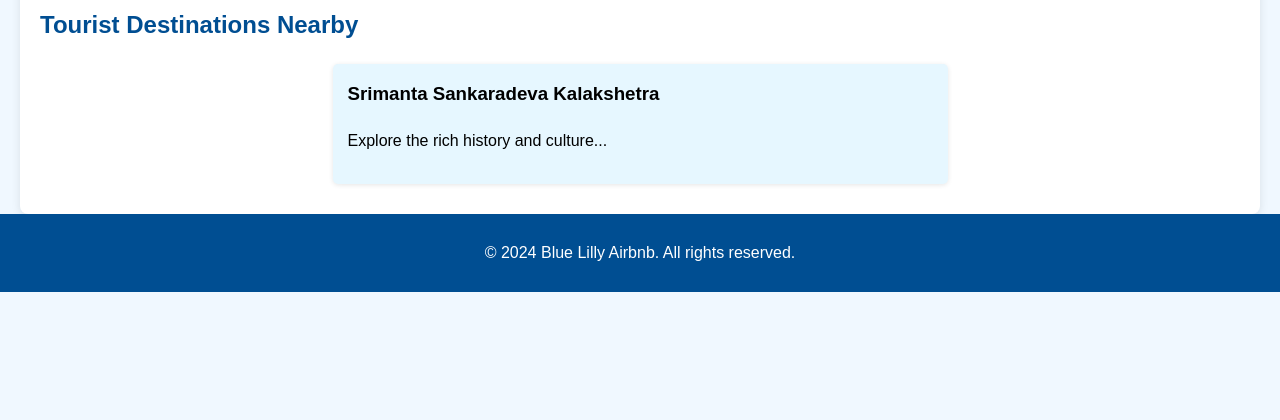
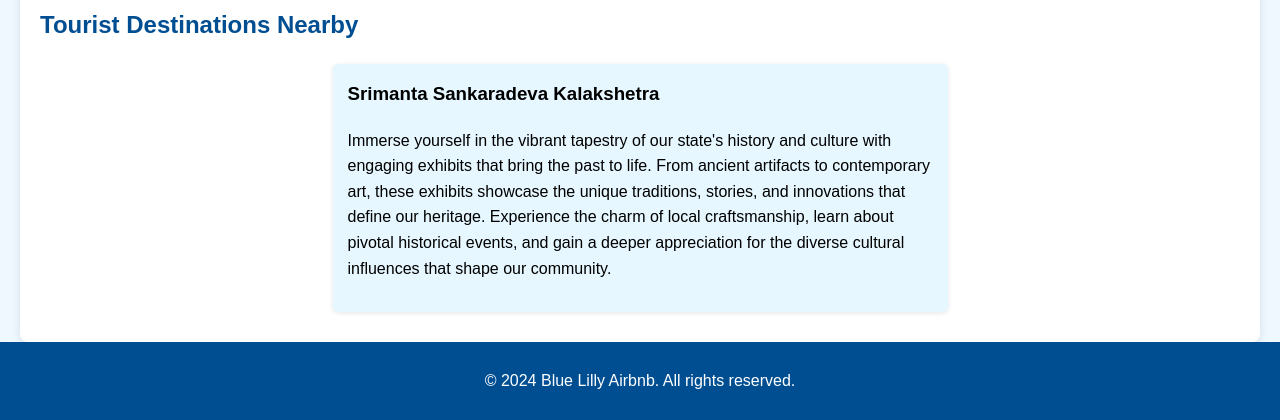
Before and after one commit to HeavyMachineryDesign/bluelilly.github.com, a plain HTML site: page index.html in a window 1280 px wide. Shown: the part 10360-10780 px from the top of the page. Before the commit the page ends 10652 px from the top, so only its background shows below. Drawn offline with Linux system fonts and the light colour scheme.

Commit message:
Update index.html

```diff
--- a/index.html
+++ b/index.html
@@ -168,7 +168,7 @@
             <div class="tourist-destinations">
                 <div class="destination">
                     <h3>Srimanta Sankaradeva Kalakshetra</h3>
-                    <p>Explore the rich history and culture...</p>
+                    <p>Immerse yourself in the vibrant tapestry of our state's history and culture with engaging exhibits that bring the past to life. From ancient artifacts to contemporary art, these exhibits showcase the unique traditions, stories, and innovations that define our heritage. Experience the charm of local craftsmanship, learn about pivotal historical events, and gain a deeper appreciation for the diverse cultural influences that shape our community.</p>
                 </div>
                 <!-- Add more destinations as necessary -->
             </div>
```
